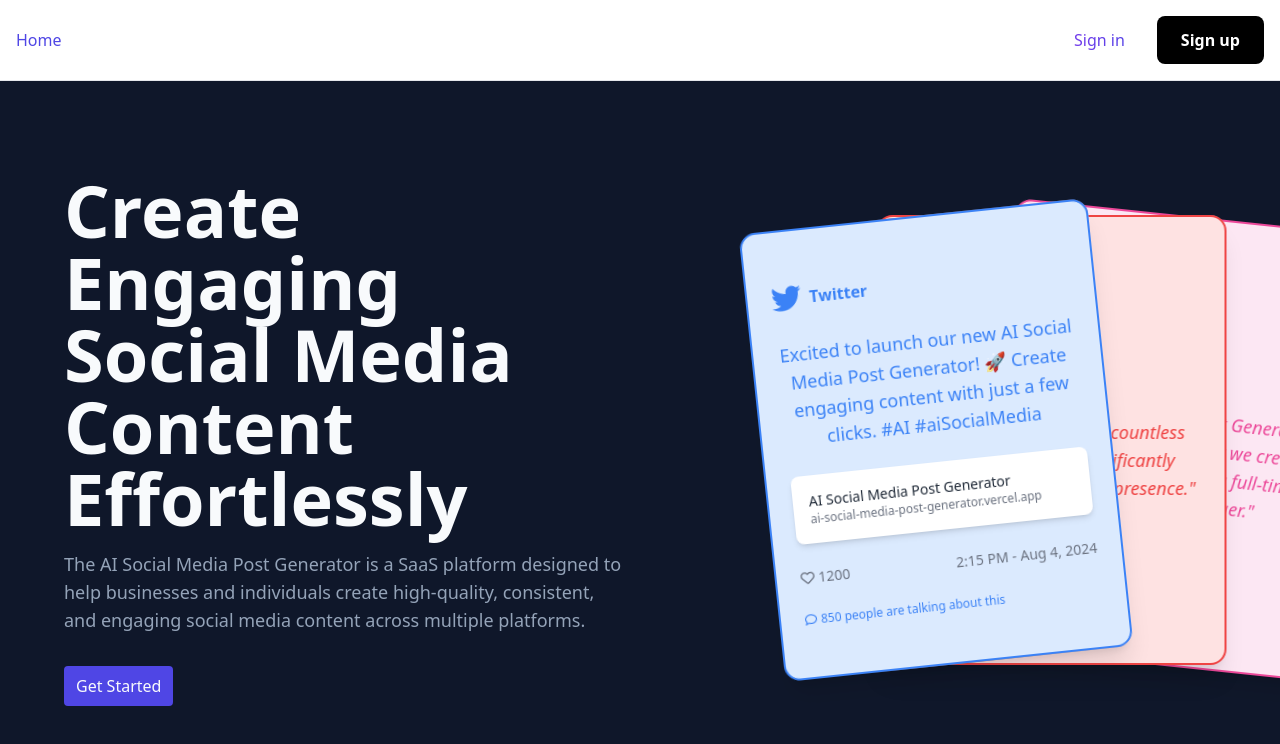
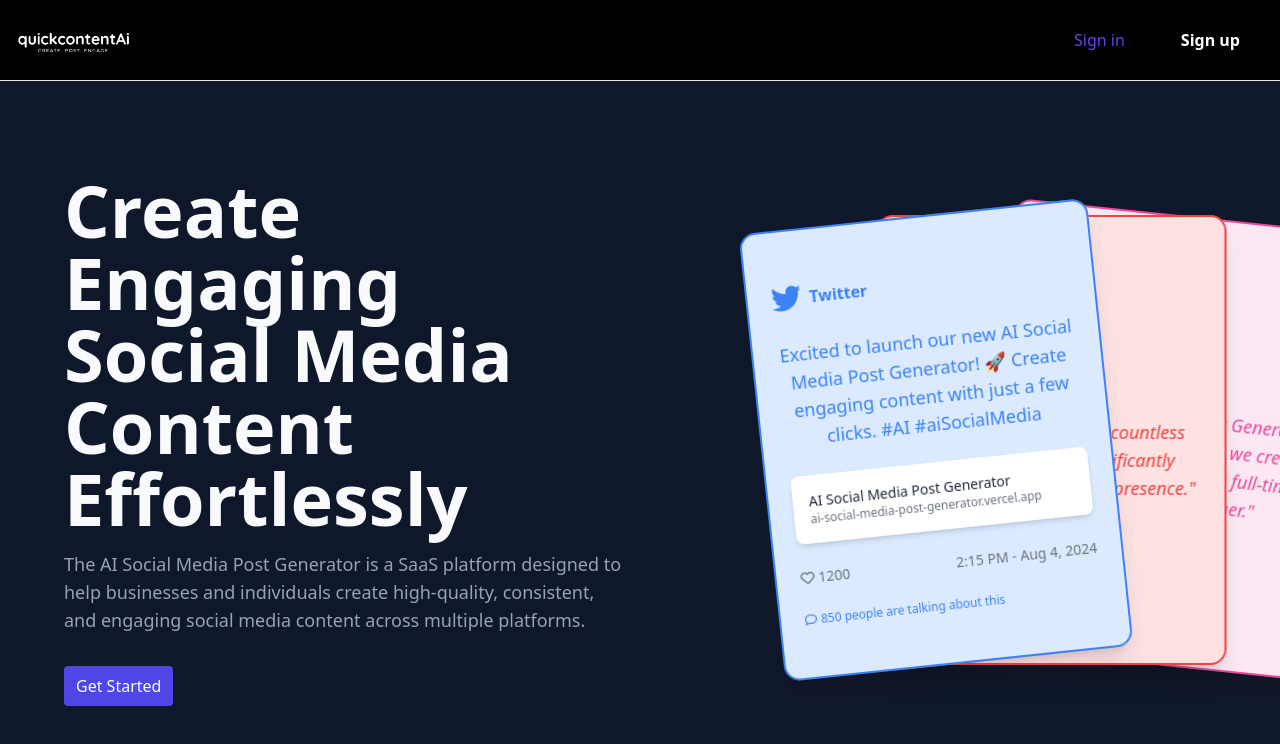
Before and after one commit to AFernandoGonzalez/ai-social-media-post-generator, a React (Vite) app in the folder frontend/: page / in a window 1280 px wide. Shown: the top 744 px of the page. Built offline with nearby package versions, Linux system fonts and the light colour scheme; no server answers.

Commit message:
added logo

```diff
--- a/frontend/src/components/Navbar.jsx
+++ b/frontend/src/components/Navbar.jsx
@@ -2,17 +2,17 @@ import React, { useState } from 'react';
 import { Link } from 'react-router-dom';
 import { useAuth } from '../contexts/AuthContext';
 import Button from './Button';
+import logo from '../assets/quickcontentaifinal.png';
 
 const Navbar = () => {
   const { currentUser, logout } = useAuth();
 
-
   return (
-    <nav className="fixed top-0 left-0 right-0 z-10 bg-white p-4 border-b-[1px] border-gray-200 flex items-center justify-between">
+    <nav className="fixed top-0 left-0 right-0 z-10 bg-black p-4 border-b-[1px] border-gray-200 flex items-center justify-between">
       <div className="flex items-center gap-6">
-        <Link to="/" className=" lg:block h-[30px] overflow-hidden font-medium">
+        <Link to="/" className="lg:block h-[30px] overflow-hidden font-medium">
           <div>
-            <span className="flex items-center h-[30px] text-indigo-600">Home</span>
+            <img src={logo} alt="QuickContentAI Logo" className="h-8" /> {/* Add the logo image */}
           </div>
         </Link>
       </div>
@@ -51,7 +51,6 @@ const Navbar = () => {
           </>
         )}
       </div>
-
     </nav>
   );
 };
--- a/frontend/src/components/Sidebar.jsx
+++ b/frontend/src/components/Sidebar.jsx
@@ -4,6 +4,8 @@ import { signOut } from 'firebase/auth';
 import { auth } from '../config/firebaseConfig';
 import { toast } from 'react-toastify';
 import Button from './Button';
+import logo from '../assets/quickcontentaifinal.png';
+
 
 const Sidebar = ({ isOpen, toggleSidebar }) => {
   const [user, setUser] = useState({});
@@ -57,11 +59,12 @@ const Sidebar = ({ isOpen, toggleSidebar }) => {
   return (
     <div
       className={`fixed lg:static inset-y-0 left-0 transform ${isOpen ? 'translate-x-0' : '-translate-x-full'
-        } lg:translate-x-0 transition-transform duration-300 ease-in-out bg-gray-900 text-white w-64 flex-shrink-0 p-4 flex flex-col h-screen z-50`}
+        } lg:translate-x-0 transition-transform duration-300 ease-in-out bg-black text-white w-64 flex-shrink-0 p-4 flex flex-col h-screen z-50`}
     >
       <div className="flex items-center mb-6">
-        <img src="path-to-your-logo.png" alt="Logo" className="w-8 h-8 mr-2" />
-        <h2 className="text-2xl font-bold">AI SMG</h2>
+        <div>
+          <img src={logo} alt="QuickContentAI Logo" className="h-8" />
+        </div>
         <button className="lg:hidden ml-auto" onClick={toggleSidebar}>
           <i className="fas fa-times"></i>
         </button>
```
Also changed, not shown: frontend/src/assets/quickcontentaifinal.png (added).
